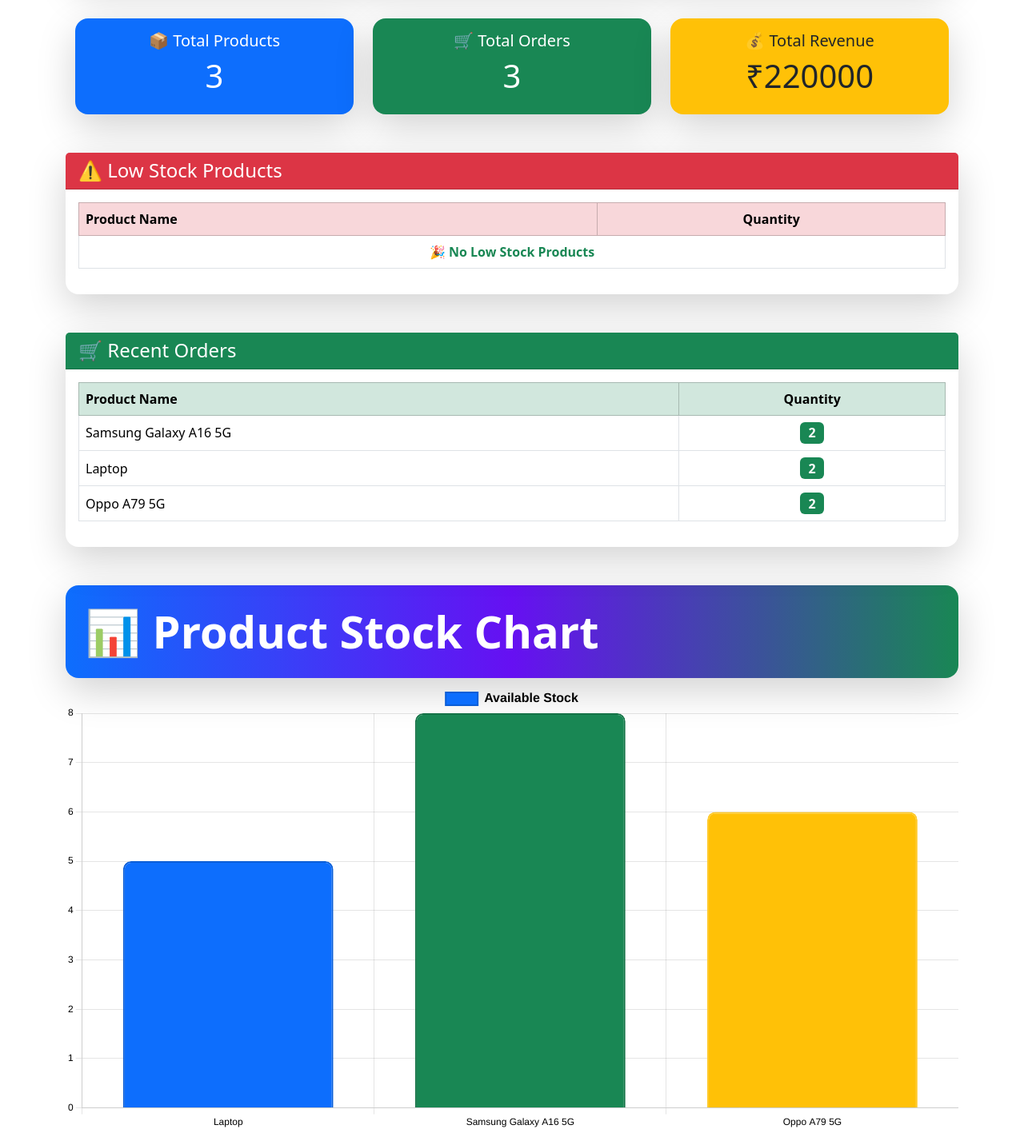
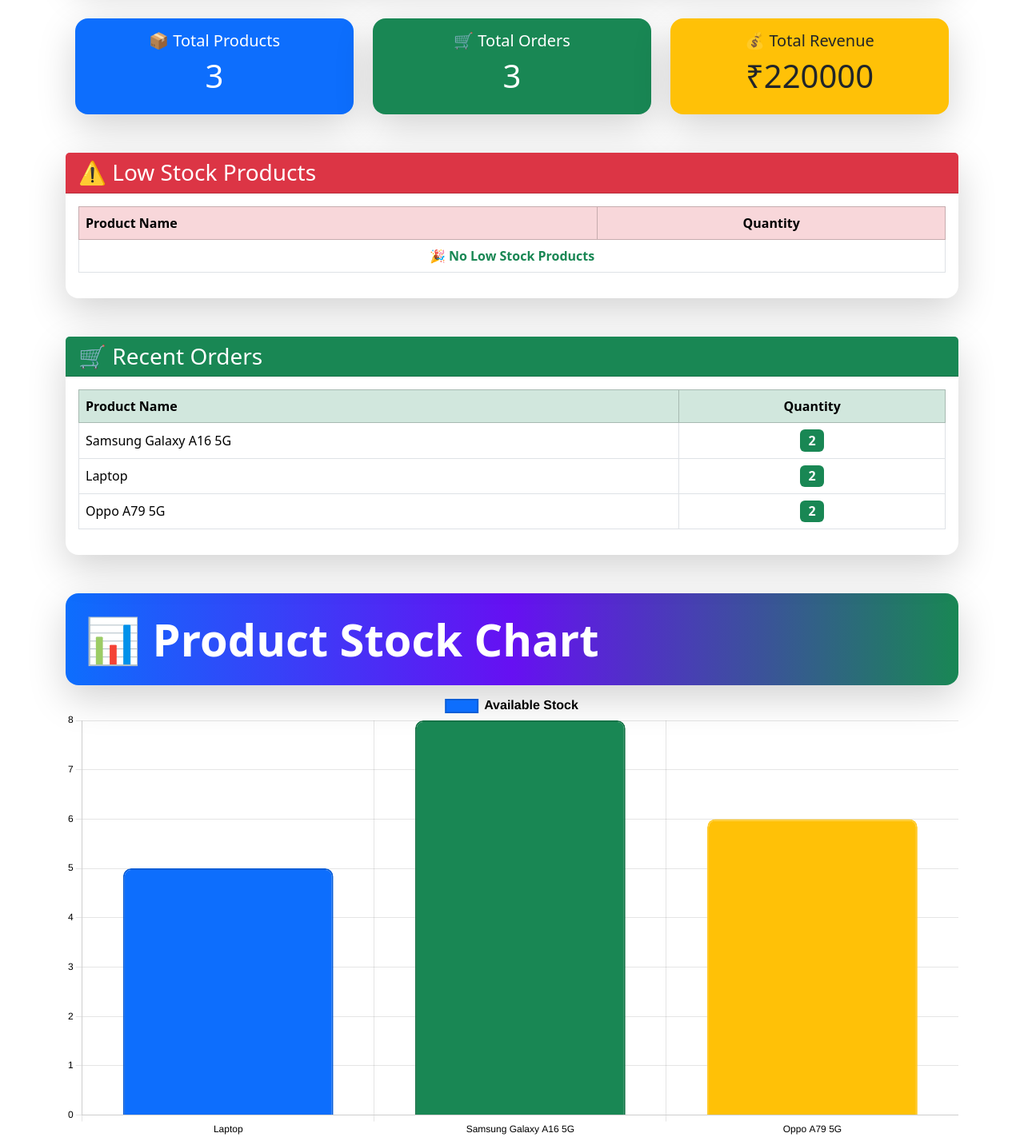
Before and after one commit to SANTHOSHKUMAR4518/OrderManagement, a Django app: page /dashboard/ in a window 1280 px wide. Shown: the part 244-1666 px from the top of the page at 80% size. Run offline with Django 5.2, Linux system fonts and the light colour scheme; data comes from the database, SQL or seed files in the repository.

Commit message:
Updated size

```diff
--- a/orders/templates/orders/dashboard.html
+++ b/orders/templates/orders/dashboard.html
@@ -58,9 +58,9 @@ Dashboard
 
     <div class="card-header bg-danger text-white">
 
-        <h4 class="mb-0">
+        <h3 class="mb-0">
             ⚠️ Low Stock Products
-        </h4>
+        </h3>
 
     </div>
 
@@ -144,9 +144,9 @@ Dashboard
 
     <div class="card-header bg-success text-white">
 
-        <h4 class="mb-0">
+        <h3 class="mb-0">
             🛒 Recent Orders
-        </h4>
+        </h3>
 
     </div>
 
@@ -211,12 +211,12 @@ Dashboard
 </div>
     <div class="mt-5">
 
-    <h2 class="display-4 fw-bold text-white p-4 rounded-4 shadow-lg"
+    <h3 class="display-4 fw-bold text-white p-4 rounded-4 shadow-lg"
         style="background: linear-gradient(90deg, #0d6efd, #6610f2, #198754);">
 
         📊 Product Stock Chart
 
-    </h2>
+    </h3>
 
     <canvas id="stockChart"></canvas>
 
```
